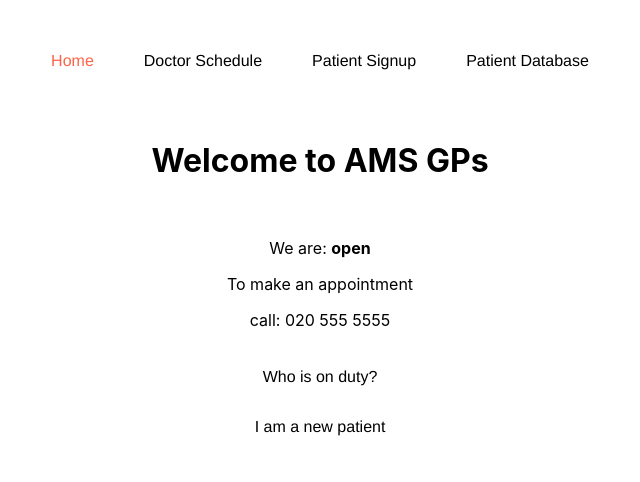
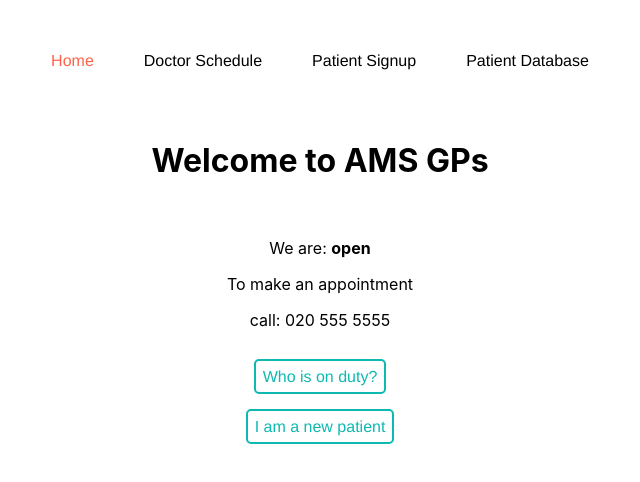
Before and after one commit to ewa-mi/gp-app-react, a React (Create React App) app: page / in a window 1280 px wide. Shown: the top 482 px of the page, without its empty margins (320-960 px from the left). Built offline with nearby package versions, Linux system fonts and the light colour scheme.

Commit message:
styling updates

```diff
--- a/src/views/Home.css
+++ b/src/views/Home.css
@@ -3,17 +3,15 @@
 }
 .click {
   font-size: 16px;
-  color: rgb(2rgb (14, 185, 177) 55, 255, 255);
-  background: ;
-  padding: 10px;
-  border: none;
+  color: rgb(14, 185, 177);
+  padding: 7px;
+  border: 2px solid rgb(14, 185, 177);
   border-radius: 5px;
   margin: 10px;
 }
 
 .click:hover {
-  background: rgb(245, 119, 47);
-  letter-spacing: 0.1px;
+  background: rgb(14, 185, 177);
   color: white;
 }
 
```
Also changed, not shown: src/views/PatientDetails.js (deleted).
